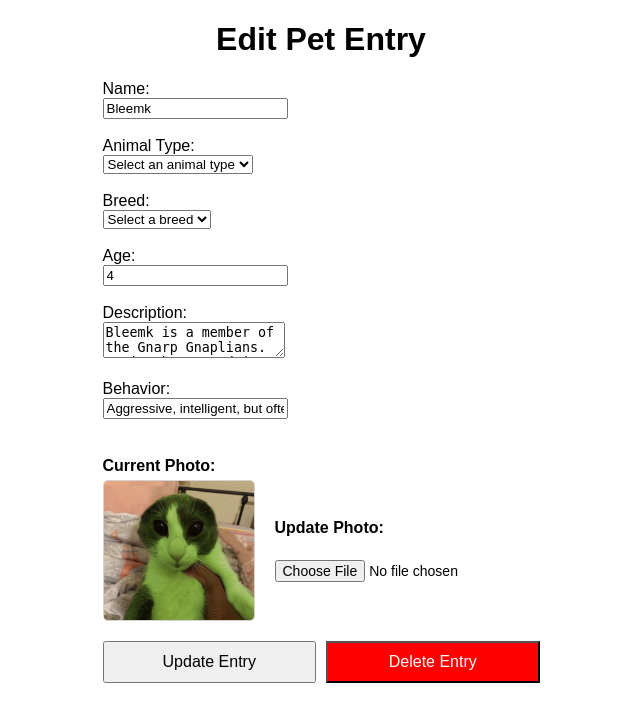
After one commit to hhamelin-iu/i210-final, a PHP site: page /edit.php?id=1 in a window 1280 px wide. The commit adds this page. Shown: the top 722 px of the page, without its empty margins (319-959 px from the left). Run offline with PHP 8.4, Linux system fonts and the light colour scheme; data comes from the database, SQL or seed files in the repository; tables that the repository leaves empty or names only in its code hold one stand-in row (values such as "Sample post"); data that the repository does not hold is empty.

Commit message:
Major changes, edit and delete

```diff
--- a/browse.php
+++ b/browse.php
@@ -24,9 +24,9 @@ include ('includes/header.php');?>
             // Loop through each entry
             while ($row = $result->fetch_assoc()) {
                     echo "<div class='animal-card'>";
-                        echo '<div class="trash-button" onclick="window.open(\'delete.php?id=' . $row['id'] . '\', \'mywindow\');">';
-                            echo '<div class="trash-icon"></div>';
-                        echo '</div>';
+                        echo '<a class="edit-button" href="edit.php?id=' . $row['id'] . '" target="_blank">';
+                            echo '<div class="edit-icon"></div>';
+                        echo '</a>';
                         echo '<a href="animal_details.php?id=' . $row['id'] . '">';
                         echo "<img src='" . $row['photo'] . "'>";
                         echo "<h2>" . $row['name'] . "</h2>";
--- /dev/null
+++ b/edit.php
@@ -0,0 +1,152 @@
+<?php
+$page_title = "Edit Entry";
+include ('includes/header.php');?>
+    <link rel="stylesheet" href="www/css/edit.css">
+    <script src="js/breeds.js"></script>
+</head>
+
+<?php
+include('includes/config.php');
+
+// Create connection
+$conn = new mysqli($servername, $username, $password, $database);
+
+// Check connection
+if ($conn->connect_error) {
+    die("Connection failed: " . $conn->connect_error);
+}
+
+// Fetch animal types
+$animal_types = [];
+$animal_types_query = "SELECT id, type_name FROM animal_types";
+if ($result = $conn->query($animal_types_query)) {
+    while ($row = $result->fetch_assoc()) {
+        $animal_types[] = $row;
+    }
+    $result->free();
+}
+
+// Fetch the pet data for editing
+$pet = null;
+if (isset($_GET['id'])) {
+    $id = intval($_GET['id']);
+    $stmt = $conn->prepare("SELECT * FROM pets WHERE id = ?");
+    $stmt->bind_param("i", $id);
+    $stmt->execute();
+    $result = $stmt->get_result();
+    if ($result->num_rows > 0) {
+        $pet = $result->fetch_assoc();
+    } else {
+        die("Pet not found.");
+    }
+    $stmt->close();
+} else {
+    die("No pet ID specified.");
+}
+
+// Handle form submission for updates
+if ($_SERVER['REQUEST_METHOD'] === 'POST') {
+    if (isset($_POST['delete'])) {
+        // Delete the pet entry
+        $stmt = $conn->prepare("DELETE FROM pets WHERE id = ?");
+        $stmt->bind_param("i", $id);
+        if ($stmt->execute()) {
+            echo "Pet entry deleted successfully.";
+            header("Location: browse.php"); // Redirect to a list of pets after deletion
+            exit();
+        } else {
+            echo "Error deleting pet: " . $stmt->error;
+        }
+        $stmt->close();
+    } else {
+        $name = $_POST['name'] ?? '';
+        $animal = $_POST['animal'] ?? '';
+        $breed = $_POST['breed'] ?? '';
+        $age = $_POST['age'] ?? '';
+        $description = $_POST['description'] ?? '';
+        $behavior = $_POST['behavior'] ?? '';
+
+        // Handle file upload
+        $upload_dir = 'www/img/animals/';
+        $photo = $pet['photo']; // Retain current photo by default
+
+        if (isset($_FILES['photo']) && $_FILES['photo']['error'] === UPLOAD_ERR_OK) {
+            $tmp_name = $_FILES['photo']['tmp_name'];
+            $original_name = basename($_FILES['photo']['name']);
+            $target_path = $upload_dir . time() . '_' . $original_name;
+
+            if (move_uploaded_file($tmp_name, $target_path)) {
+                $photo = $target_path;
+            } else {
+                echo "Error uploading file.";
+            }
+        }
+
+        // Update the pet record
+        $stmt = $conn->prepare("UPDATE pets SET name = ?, animal = ?, breed = ?, age = ?, description = ?, behavior = ?, photo = ? WHERE id = ?");
+        $stmt->bind_param("siissssi", $name, $animal, $breed, $age, $description, $behavior, $photo, $id);
+
+        if ($stmt->execute()) {
+            echo "Pet entry updated successfully.";
+        } else {
+            echo "Error: " . $stmt->error;
+        }
+
+        $stmt->close();
+    }
+}
+
+$conn->close();
+?>
+
+<body>
+    <h1>Edit Pet Entry</h1>
+    <form action="" method="POST" enctype="multipart/form-data">
+        <label for="name">Name:</label><br>
+        <input type="text" id="name" name="name" value="<?php echo htmlspecialchars($pet['name']); ?>" required><br><br>
+
+        <label for="animal">Animal Type:</label><br>
+        <select id="animal" name="animal" required>
+            <option value="">Select an animal type</option>
+            <?php foreach ($animal_types as $type): ?>
+                <option value="<?php echo htmlspecialchars($type['id']); ?>" <?php echo $pet['animal'] == $type['id'] ? 'selected' : ''; ?>>
+                    <?php echo htmlspecialchars($type['type_name']); ?>
+                </option>
+            <?php endforeach; ?>
+        </select><br><br>
+
+        <label for="breed">Breed:</label><br>
+        <select id="breed" name="breed" required data-current-breed="<?php echo htmlspecialchars($pet['breed']); ?>">
+            <option value="">Select a breed</option>
+        </select><br><br>
+
+        <label for="age">Age:</label><br>
+        <input type="number" id="age" name="age" value="<?php echo htmlspecialchars($pet['age']); ?>" required><br><br>
+
+        <label for="description">Description:</label><br>
+        <textarea id="description" name="description" required><?php echo htmlspecialchars($pet['description']); ?></textarea><br><br>
+
+        <label for="behavior">Behavior:</label><br>
+        <input type="text" id="behavior" name="behavior" value="<?php echo htmlspecialchars($pet['behavior']); ?>" required><br><br>
+
+        <div class="photo-section">
+            <p class="current-photo-label">Current Photo:</p>
+            <div class="photo-wrapper">
+                <img src="<?php echo htmlspecialchars($pet['photo']); ?>" alt="Current Photo" class="current-photo">
+                <div class="update-photo">
+                    <label for="photo">Update Photo:</label><br>
+                    <input type="file" id="photo" name="photo" accept="image/*">
+                </div>
+            </div>
+        </div>
+
+        <div class="button-container">
+            <button type="submit">Update Entry</button>
+            <form action="" method="POST" onsubmit="return confirm('Are you sure you want to delete this pet?');" style="display: inline;">
+                <input type="hidden" name="delete" value="1">
+                <button type="submit" style="background-color: red; color: white;">Delete Entry</button>
+            </form>
+        </div>
+    </form>
+</body>
+</html>
--- /dev/null
+++ b/js/breeds.js
@@ -0,0 +1,40 @@
+async function fetchBreeds(animalId, currentBreedId = null) {
+    const response = await fetch(`get_breeds.php?animal_id=${animalId}`);
+    const breeds = await response.json();
+    const breedSelect = document.getElementById('breed');
+
+    // Clear existing options
+    breedSelect.innerHTML = '<option value="">Select a breed</option>';
+
+    // Populate new options and preselect the current breed
+    breeds.forEach(breed => {
+        const option = document.createElement('option');
+        option.value = breed.id;
+        option.textContent = breed.breed_name;
+        if (breed.id == currentBreedId) {
+            option.selected = true; // Preselect current breed
+        }
+        breedSelect.appendChild(option);
+    });
+}
+
+document.addEventListener('DOMContentLoaded', () => {
+    const animalSelect = document.getElementById('animal');
+    const breedSelect = document.getElementById('breed');
+    const currentAnimalId = animalSelect.value;
+    const currentBreedId = breedSelect.getAttribute('data-current-breed');
+
+    animalSelect.addEventListener('change', (e) => {
+        const animalId = e.target.value;
+        if (animalId) {
+            fetchBreeds(animalId);
+        } else {
+            breedSelect.innerHTML = '<option value="">Select a breed</option>';
+        }
+    });
+
+    // Preload breeds with current breed preselected if an animal type is already selected
+    if (currentAnimalId) {
+        fetchBreeds(currentAnimalId, currentBreedId);
+    }
+});
--- /dev/null
+++ b/www/css/edit.css
@@ -0,0 +1,52 @@
+.photo-section {
+    margin-top: 20px;
+}
+
+.current-photo-label {
+    font-weight: bold;
+    margin-bottom: 5px;
+}
+
+.photo-wrapper {
+    display: flex;
+    align-items: center;
+    gap: 20px;
+}
+
+.current-photo {
+    max-width: 150px;
+    border: 1px solid lightgray;
+    border-radius: 5px;
+}
+
+.update-photo {
+    display: flex;
+    flex-direction: column;
+}
+
+.update-photo label {
+    font-weight: bold;
+    margin-bottom: 5px;
+}
+
+.update-photo input[type="file"] {
+    font-size: 14px;
+}
+
+.button-container {
+    display: flex;
+    justify-content: space-between;
+    gap: 10px;
+    margin-top: 20px;
+}
+
+.button-container button {
+    flex: 1; /* Equal size for both buttons */
+    padding: 10px;
+    font-size: 16px;
+}
+
+.button-container button[type="submit"]:last-child {
+    background-color: red;
+    color: white;
+}
```
Also changed, not shown: add_new.php (+1 -31 lines), animal_details.php (+10 -10 lines), www/css/browse.css (+11 -10 lines), delete.php (deleted), www/img/animals/1734117242_AdobeStock_189776679.jpeg (deleted), www/img/animals/1734118005_AdobeStock_281792532.jpeg (deleted), www/img/animals/1734118144_AdobeStock_281792532.jpeg (deleted), www/img/animals/1734118983_AdobeStock_281792532.jpeg (deleted), www/img/animals/1734197731_glorpo.png (renamed from www/img/animals/glorpo.png), www/img/animals/gnapy.png (deleted), www/img/animals/zim_zorp.png (deleted), www/img/pencil.svg (added), www/img/trash.svg (deleted).
